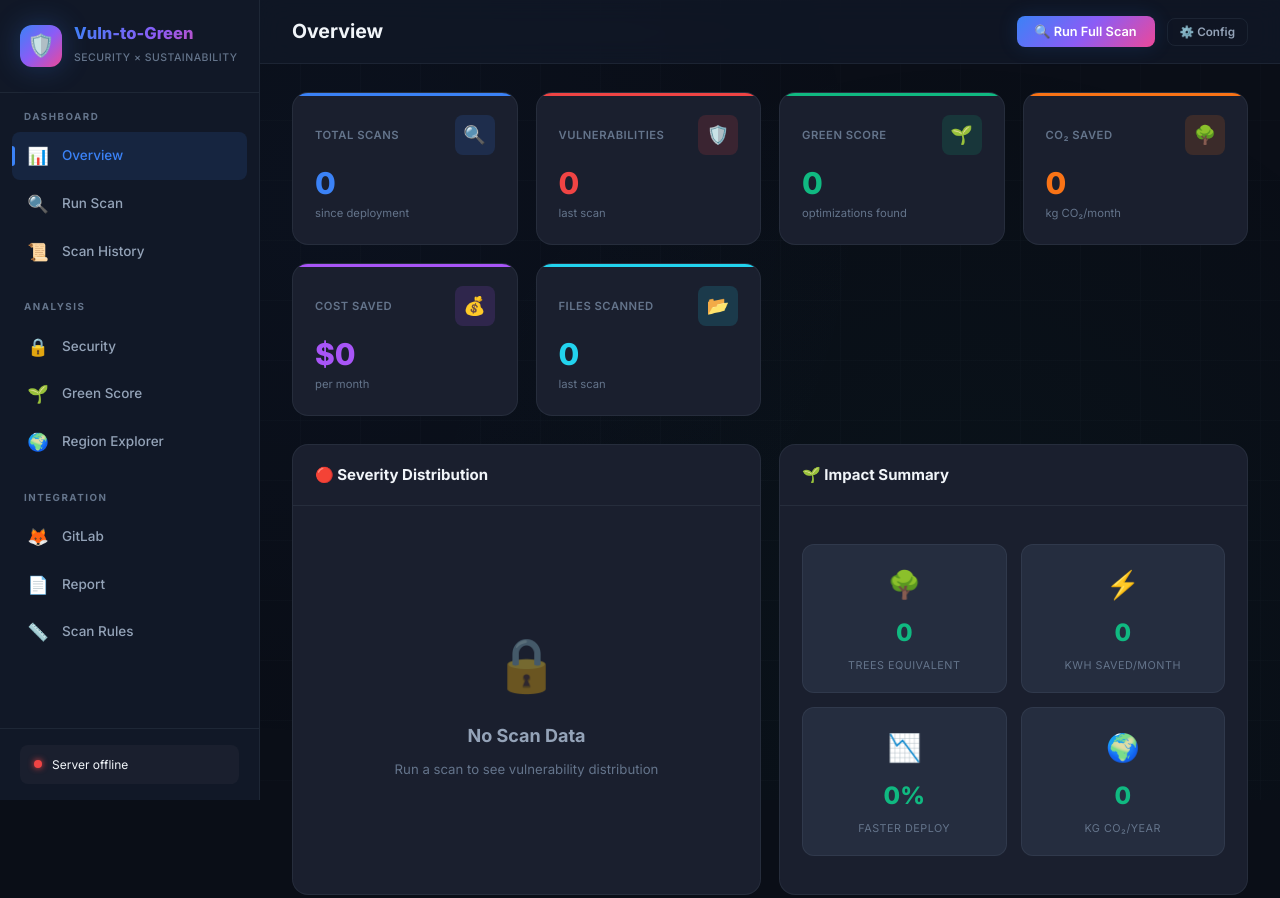
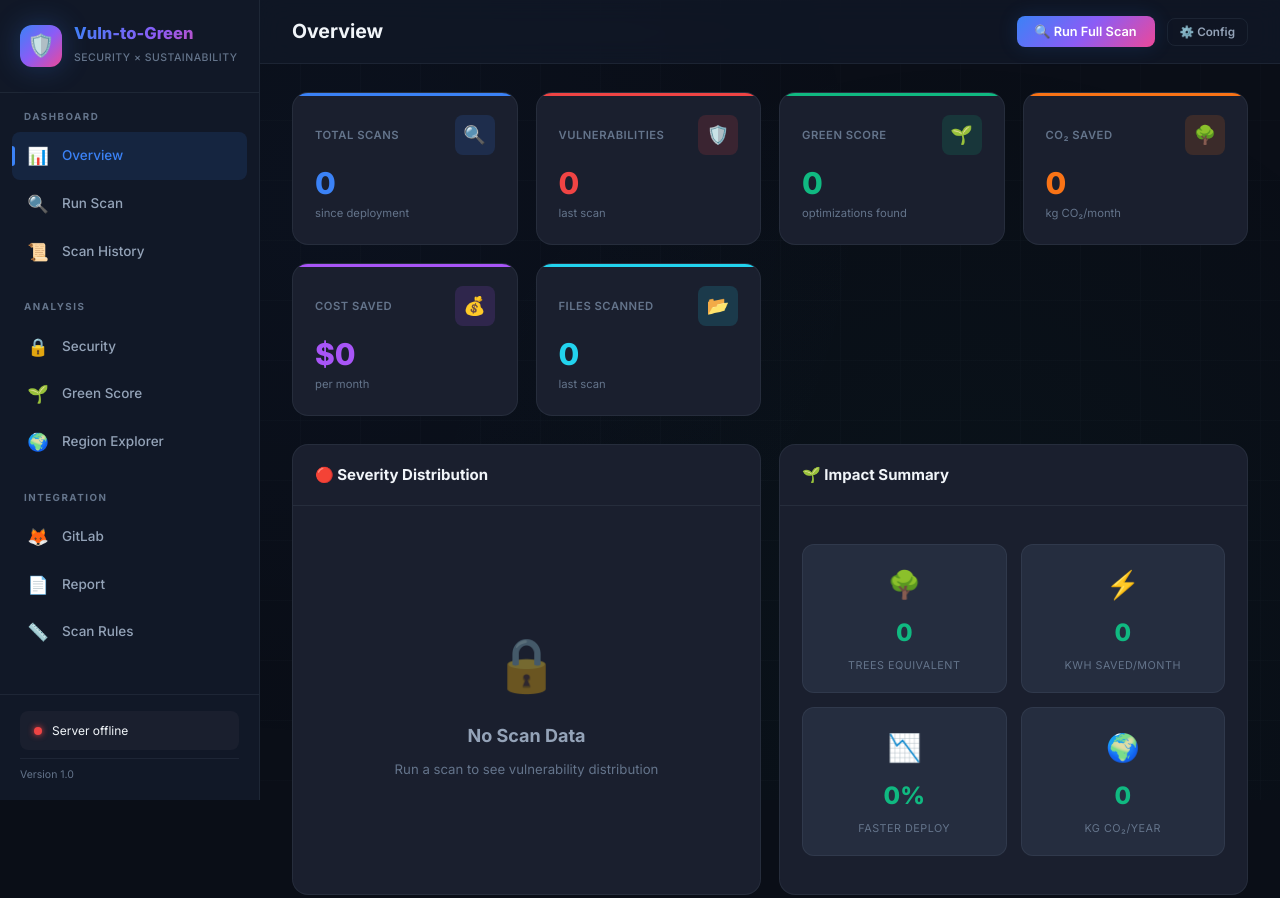
Before and after one commit to ar48code-dev/vuln-to-green-vault, a website: page public/index.html in a window 1280 px wide. Shown: the top 898 px of the page. Drawn offline with Linux system fonts and the light colour scheme; no server answers.

Commit message:
Show version 1.0 in UI footer

```diff
--- a/public/index.html
+++ b/public/index.html
@@ -74,6 +74,9 @@
         <div class="gitlab-status" id="gitlabStatusBar">
           <span class="status-dot disconnected" id="statusDot"></span>
           <span id="statusText">Checking GitLab...</span>
+        </div>
+        <div class="version-display" style="font-size: 0.7rem; color: var(--text-muted); padding-top: 8px; border-top: 1px solid var(--border-default); margin-top: 8px;">
+          Version 1.0
         </div>
       </div>
     </aside>
```
